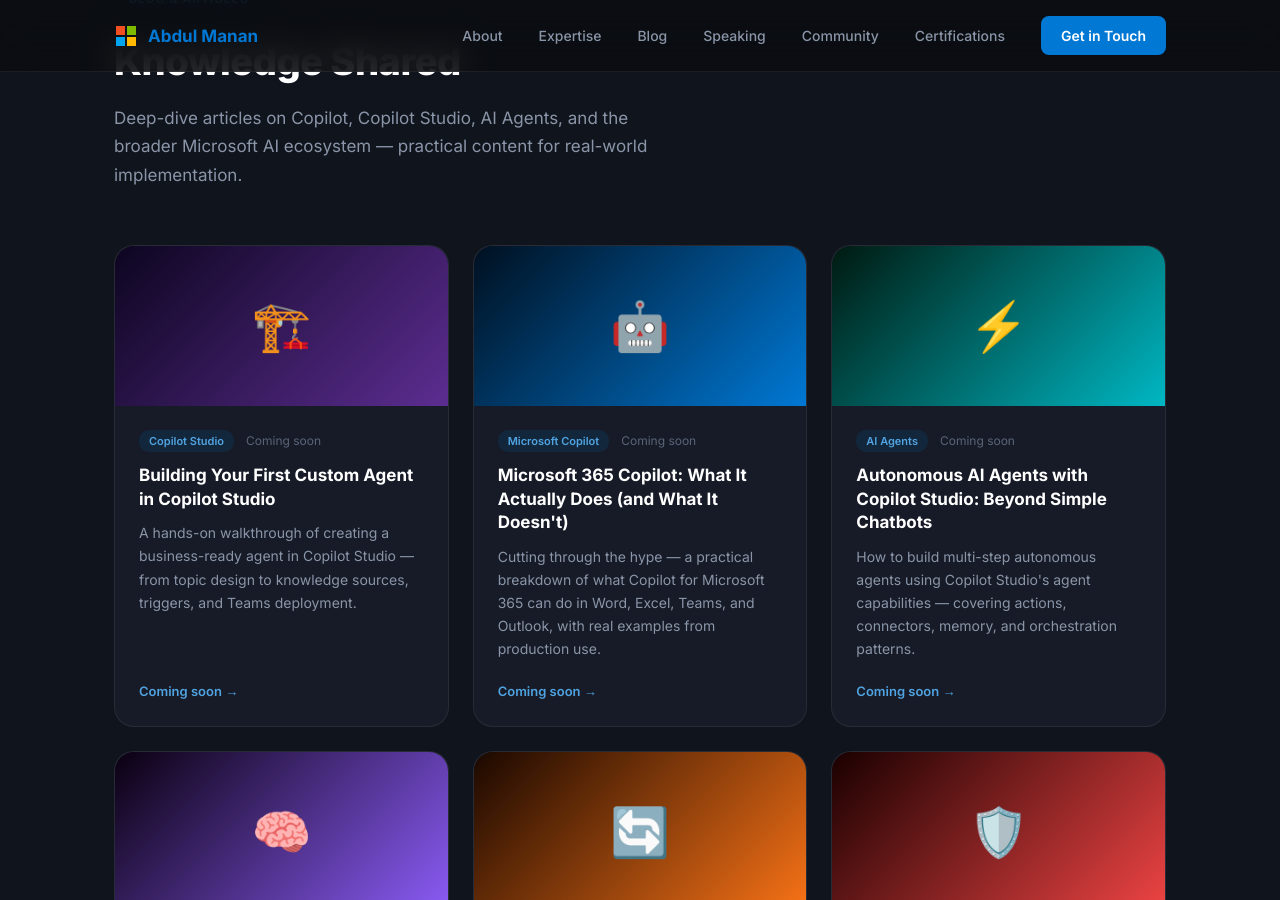
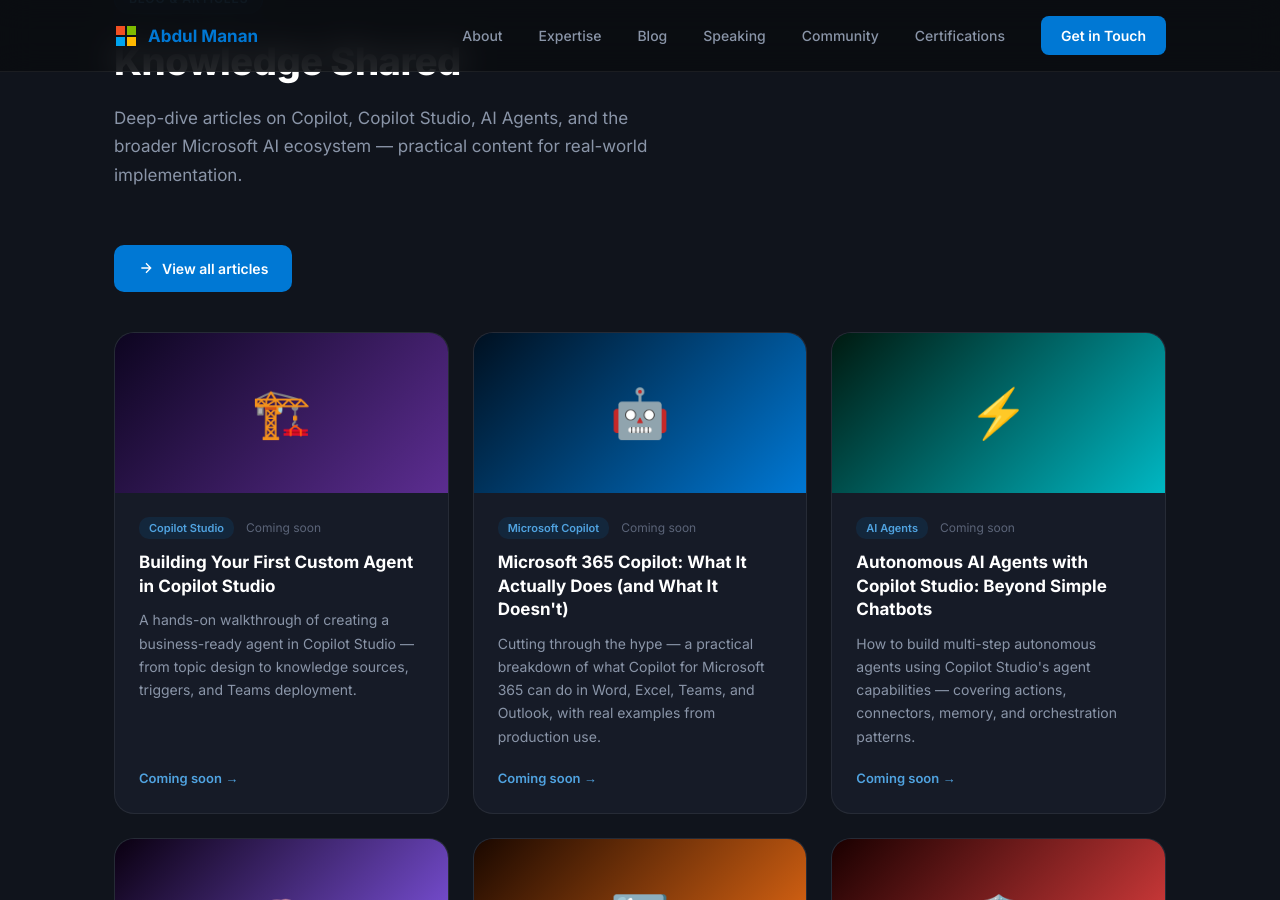
Before and after one commit to abdulmananbajwa07/abdulmananbajwa07.github.io, a Jekyll site: the page index.html, which Jekyll copies as it is, in a window 1280 px wide and 900 px high, scrolled down 2715 px. Built offline with Jekyll 4.4.1, drawn with Linux system fonts in a browser that asks for light colours; some web fonts are replaced.

Commit message:
Add blog link in nav and View all articles button

```diff
--- a/index.html
+++ b/index.html
@@ -488,7 +488,7 @@
     <div class="nav-links">
       <a href="#about">About</a>
       <a href="#expertise">Expertise</a>
-      <a href="#blog">Blog</a>
+      <a href="/blog/">Blog</a>
       <a href="#speaking">Speaking</a>
       <a href="#community">Community</a>
       <a href="#certifications">Certifications</a>
@@ -702,6 +702,12 @@
     <div class="tag">Blog & Articles</div>
     <h2 class="section-title">Knowledge Shared</h2>
     <p class="section-sub">Deep-dive articles on Copilot, Copilot Studio, AI Agents, and the broader Microsoft AI ecosystem — practical content for real-world implementation.</p>
+    <div style="margin-bottom:40px;">
+      <a href="/blog/" class="btn btn-primary" style="display:inline-flex;align-items:center;gap:8px;padding:12px 24px;background:var(--ms-blue);color:#fff;border-radius:10px;font-weight:600;font-size:14px;text-decoration:none;transition:background 0.2s;" onmouseover="this.style.background='#005A9E'" onmouseout="this.style.background='#0078D4'">
+        <svg width="16" height="16" fill="none" stroke="currentColor" stroke-width="2" viewBox="0 0 24 24"><path d="M5 12h14M12 5l7 7-7 7"/></svg>
+        View all articles
+      </a>
+    </div>
     <div class="grid-3">
       <article class="blog-card">
         <div class="blog-banner" style="background: linear-gradient(135deg, #0d0520 0%, #5C2D91 100%);">🏗️</div>
```
